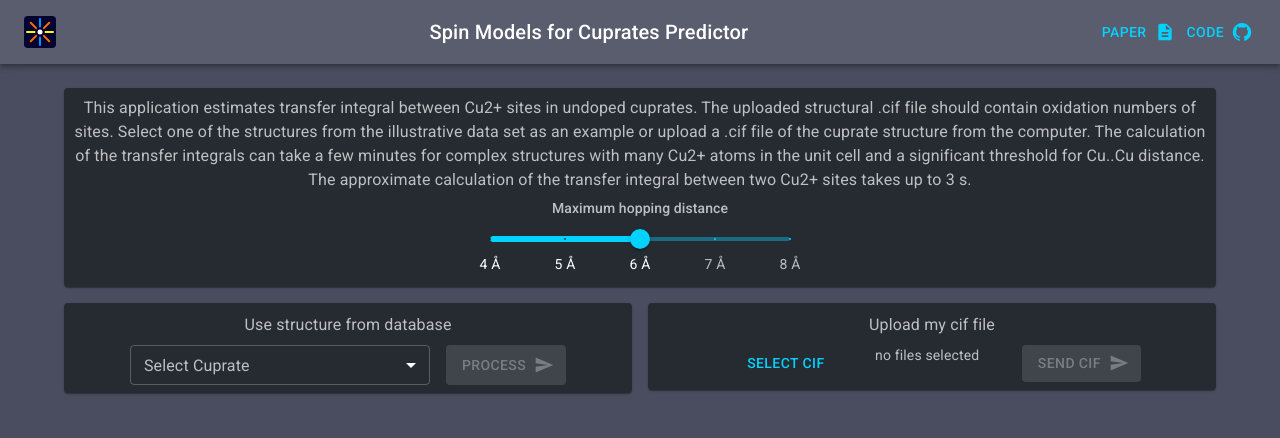
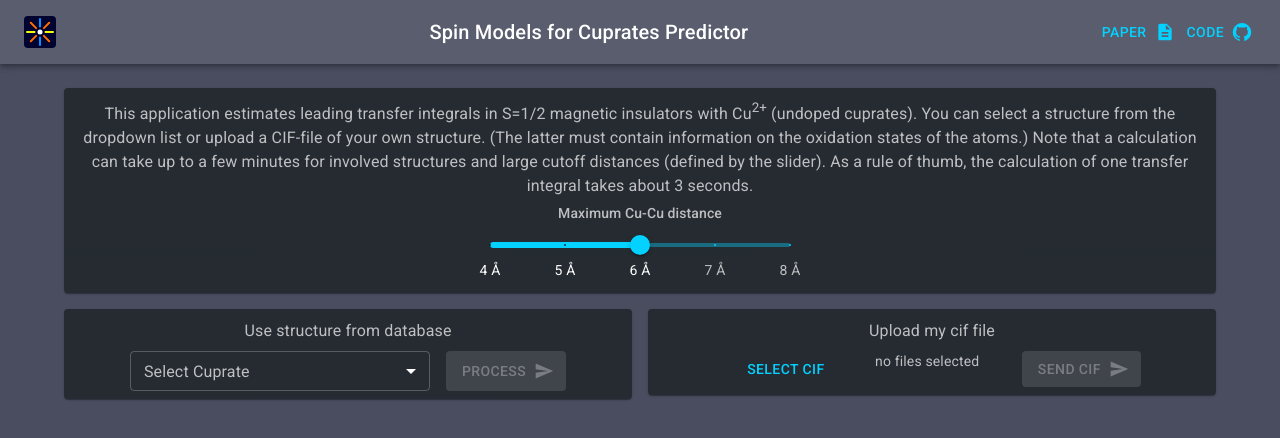
Before and after one commit to denyskononenko/smcp, a React (Create React App) app: page / in a window 1280 px wide. Shown: the top 438 px of the page. Built offline with nearby package versions, Linux system fonts and the light colour scheme.

Commit message:
fix: description text is changed

```diff
--- a/src/Form.js
+++ b/src/Form.js
@@ -144,8 +144,8 @@ class Form extends Component {
             errorMessage: data.error,
             loadingUserStructure: false
             });
-            console.log("Submit is invoked");
-            console.log(this.state);
+            // console.log("Submit is invoked");
+            // console.log(this.state);
         });
     };
 
@@ -154,7 +154,7 @@ class Form extends Component {
         this.setState({
             maxR: newValue,
         });
-        console.log('Slider change state: ', this.state.maxR);
+        // console.log('Slider change state: ', this.state.maxR);
     };
 
     valuetext = (value) => {
@@ -197,14 +197,14 @@ class Form extends Component {
                     <Grid item xs={12}>
                     <Item>
                         <Typography variant="body1" gutterBottom>
-                        This application estimates transfer integral between Cu2+ sites in undoped cuprates.
-                        The uploaded structural .cif file should contain oxidation numbers of sites.
-                        Select one of the structures from the illustrative data set as an example or upload a .cif file of the cuprate structure from the computer.
-                        The calculation of the transfer integrals can take a few minutes for complex structures with many Cu2+ atoms in the unit cell and a significant threshold for Cu..Cu distance.
-                        The approximate calculation of the transfer integral between two Cu2+ sites takes up to 3 s.
+                        This application estimates leading transfer integrals in S=1/2 magnetic insulators with Cu{parse("<sup>2+<sup/>")} (undoped cuprates).
+                        You can select a structure from the dropdown list or upload a CIF-file of your own structure.
+                        (The latter must contain information on the oxidation states of the atoms.)
+                        Note that a calculation can take up to a few minutes for involved structures and large cutoff distances (defined by the slider).
+                        As a rule of thumb, the calculation of one transfer integral takes about 3 seconds.
                         </Typography>
                         <Typography variant="subtitle2" gutterBottom>
-                        Maximum hopping distance
+                        Maximum Cu-Cu distance
                         </Typography>
                         <Stack spacing={2} direction="row" justifyContent="center">
                         <Box sx={{ width: 300 }}>
```
